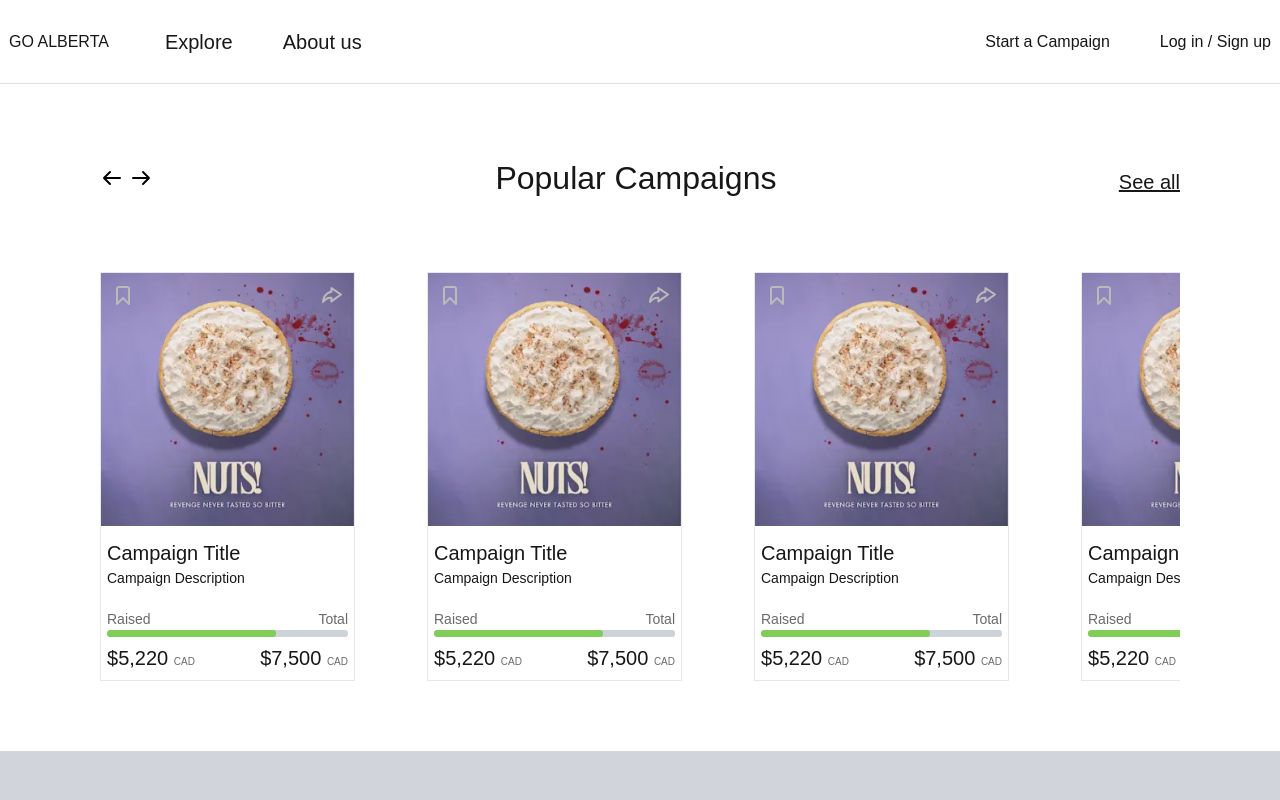
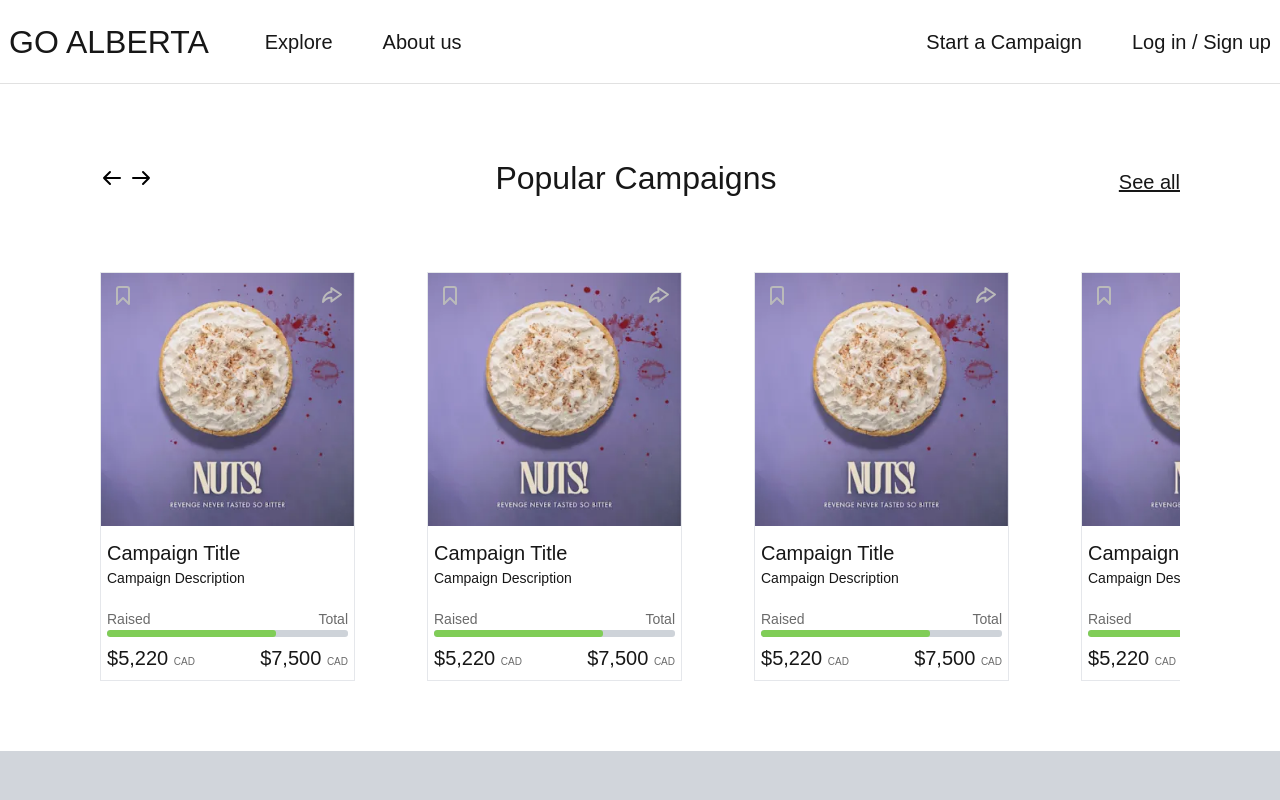
Before and after one commit to vakulinina/go-alberta, a Next.js app: page / in a window 1280 px wide. Shown: the top 800 px of the page. Built offline with nearby package versions, Linux system fonts and the light colour scheme.

Commit message:
fix: recover the part of original code in Header

```diff
--- a/src/components/Header.tsx
+++ b/src/components/Header.tsx
@@ -10,13 +10,13 @@ export const Header = () => {
   return (
     <>
       <header className="box-border flex h-[84px] items-center justify-between border-b border-[#E1E1E1] px-[9px]">
-        <Link href="/" className="mr-[56px] uppercase">
+        <Link href="/" className="mr-[56px] whitespace-nowrap text-[32px] uppercase">
           Go Alberta
         </Link>
         <div className="flex gap-[50px]">
           <NavLinks />
         </div>
-        <div className="ml-auto flex gap-[50px]">
+        <div className="ml-auto flex gap-[50px] text-[20px]">
           <span>Start a Campaign</span>
           <button onClick={() => setShowLoginModal(true)} className="cursor-pointer hover:underline">
             Log in / Sign up
```
